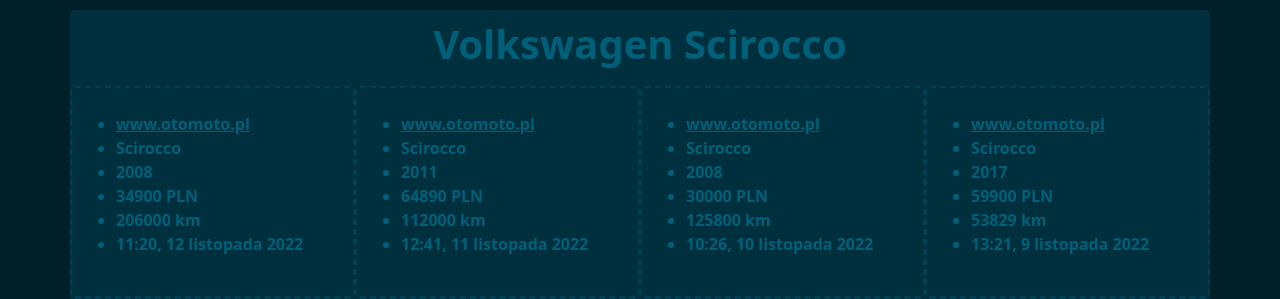
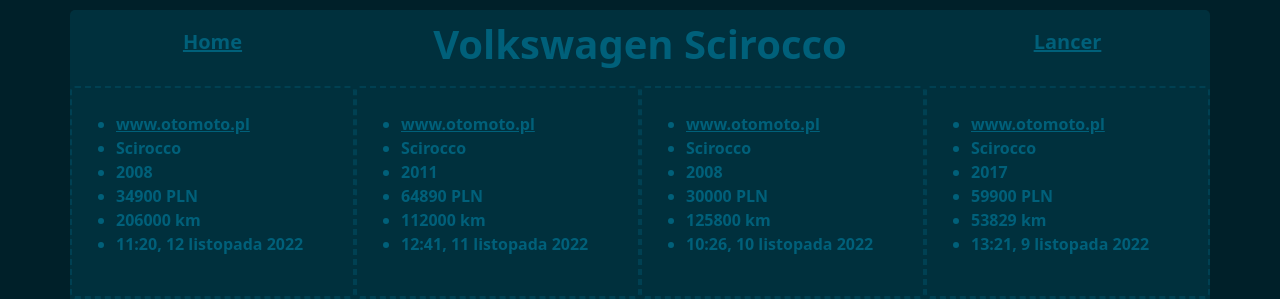
Before and after one commit to MckCieply/Full-Stack-Project, a Django app: page /roccodeals/ in a window 1280 px wide. Shown: the top 299 px of the page. Run offline with Django 4.2, Linux system fonts and the light colour scheme; data comes from the database, SQL or seed files in the repository.

Commit message:
minimalistic nav

```diff
--- a/otofeature/cardeals/static/main.css
+++ b/otofeature/cardeals/static/main.css
@@ -29,3 +29,7 @@
     padding-top: 5px;
     padding-bottom: 10px;
 }
+#nav{
+    font-weight: bold;
+    padding-top: 15px;
+}
--- a/otofeature/cardeals/templates/cardeals/rocco.html
+++ b/otofeature/cardeals/templates/cardeals/rocco.html
@@ -12,7 +12,17 @@
 </head>
 <body>
 <div class="container">
-    <h1 class = "text-center" id="head"> Volkswagen Scirocco </h1>
+    <div class = "row">
+        <div class = "col-3">
+            <h5 class = "text-center" id="nav"><a href="/">Home </a> </h5>
+        </div>
+        <div class="col">
+            <h1 class = "text-center" id="head"> Volkswagen Scirocco </h1>
+        </div>
+        <div class="col-3">
+            <h5 class = "text-center" id="nav"><a href="/lancerdeals">Lancer </a> </h5>
+        </div>
+    </div>
     <div class="row">
     {% for deal in deals %}
     {% if deal.model == "Scirocco" %}
```
Also changed, not shown: otofeature/cardeals/templates/cardeals/lancer.html (+11 -1 lines).
